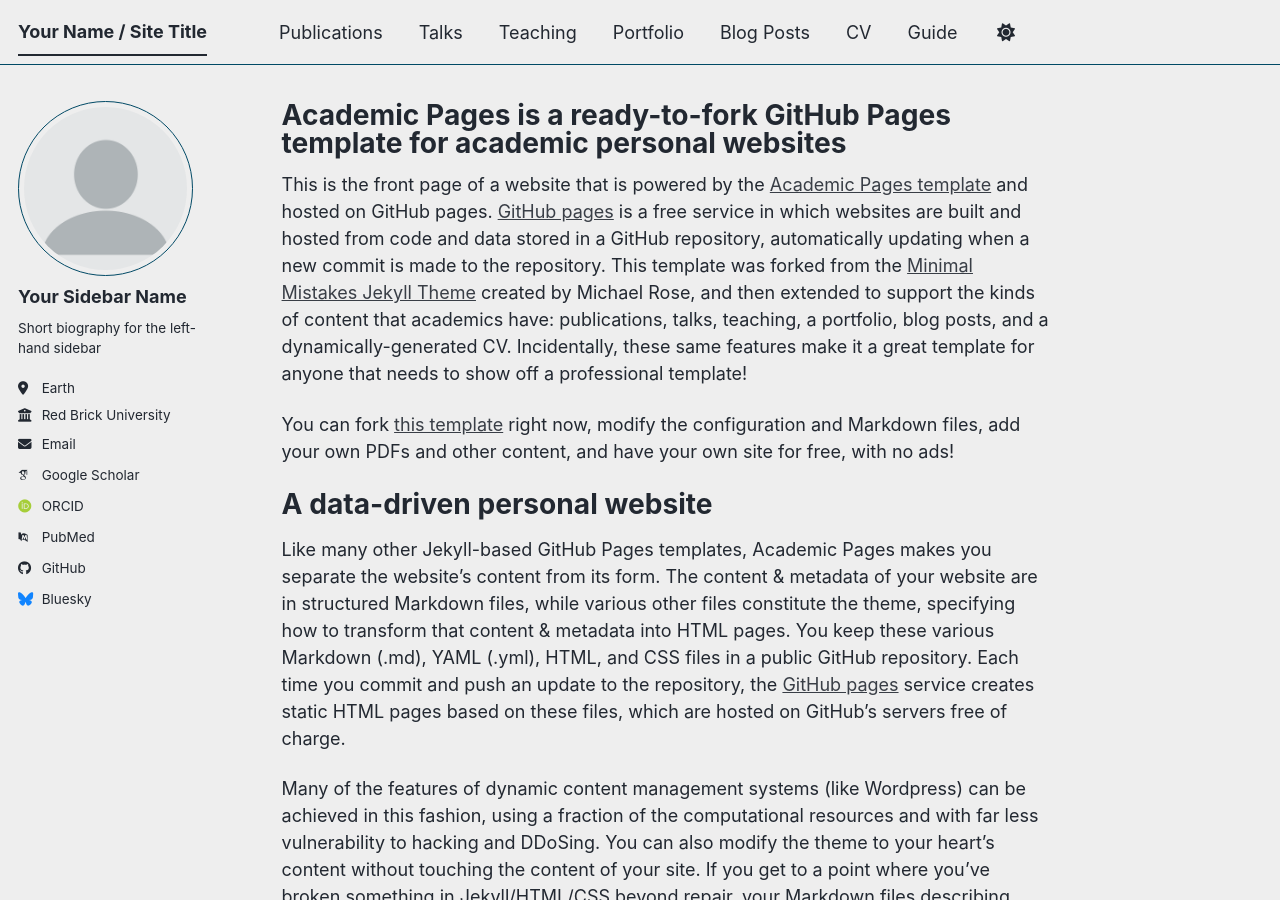
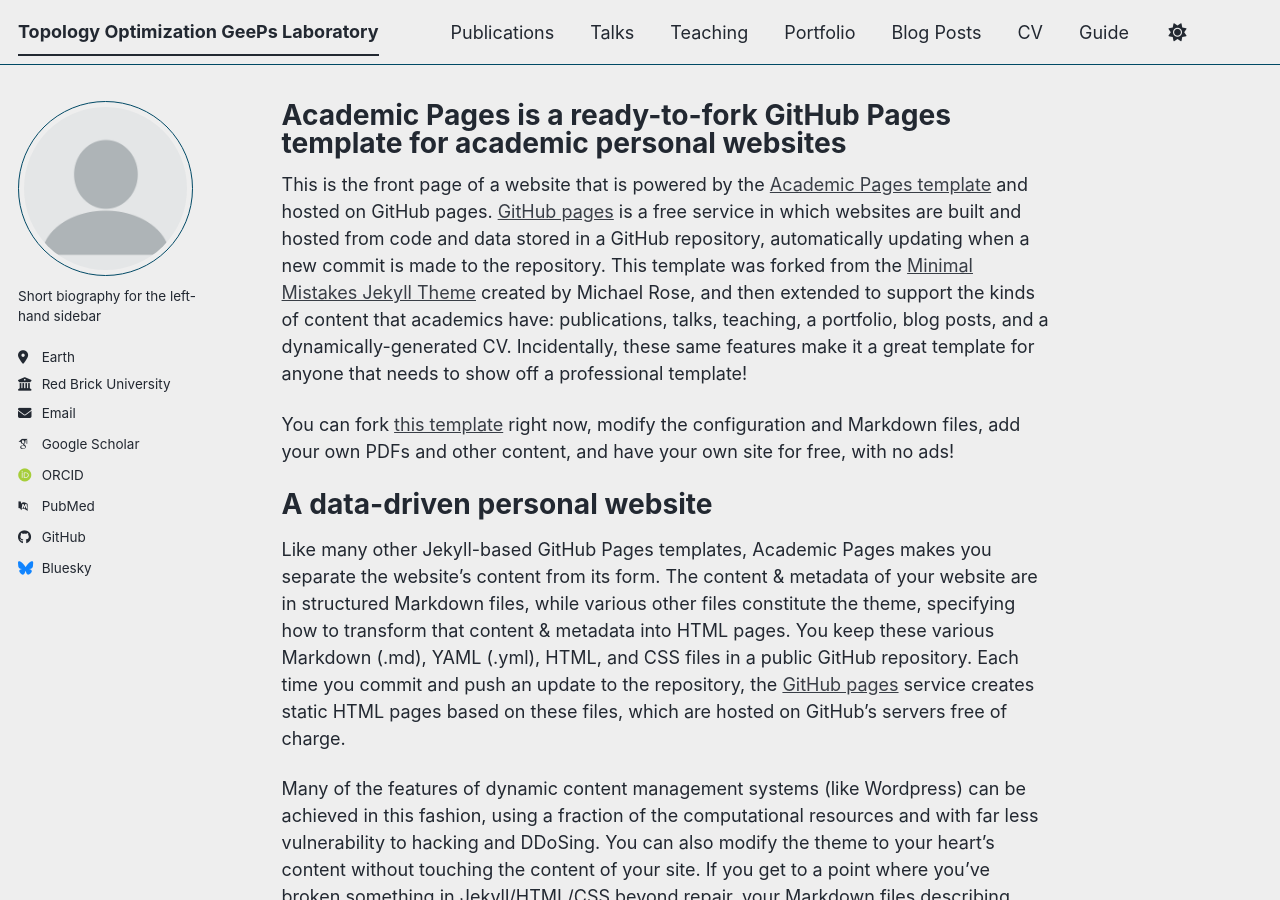
Before and after one commit to mayahagehassan/TopoGeePs.github.io, a Jekyll site: the page built from _pages/about.md, in a window 1280 px wide and 900 px high. Built offline with Jekyll 4.4.1, drawn with Linux system fonts in a browser that asks for light colours; some web fonts are replaced; a script bundle is joined from its source files by our own code; library files that are not in the unit come from our copies.

Commit message:
Modify site title and add contributors
Updated site title and contributor names in configuration.

```diff
--- a/_config.yml
+++ b/_config.yml
@@ -9,7 +9,7 @@
 # Basic Site Settings
 locale                   : "en-US"
 site_theme               : "air" # The available themes options are "default", "air", "sunrise", "mint", "dirt" and "contrast"
-title                    : "Your Name / Site Title"
+title                    : "Topology Optimization GeePs Laboratory"
 title_separator          : "-"
 name                     : &name "Your Name"
 description              : &description "Your Name's academic portfolio"   # Update this with a general description of your site, this is the default if not overridden by a page
@@ -24,7 +24,8 @@
 author:
   # Biographic information
   avatar           : "profile.png"
-  name             : "Your Sidebar Name"
+  Contributors     : "Théodore Cherrière
+                      Maya Hage Hassan"
   pronouns         : # example: "she/her"
   bio              : "Short biography for the left-hand sidebar"
   location         : "Earth"
```
